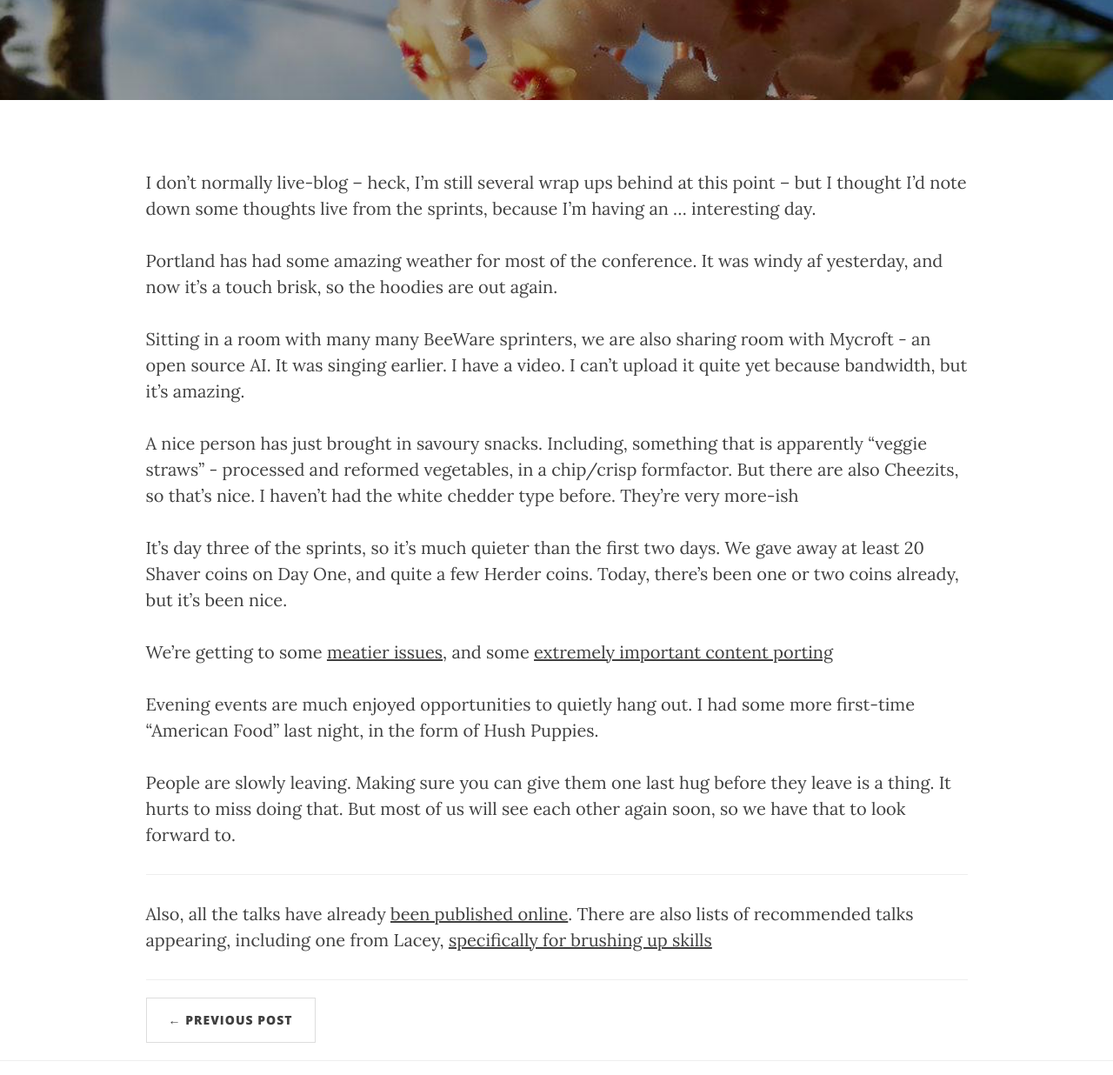
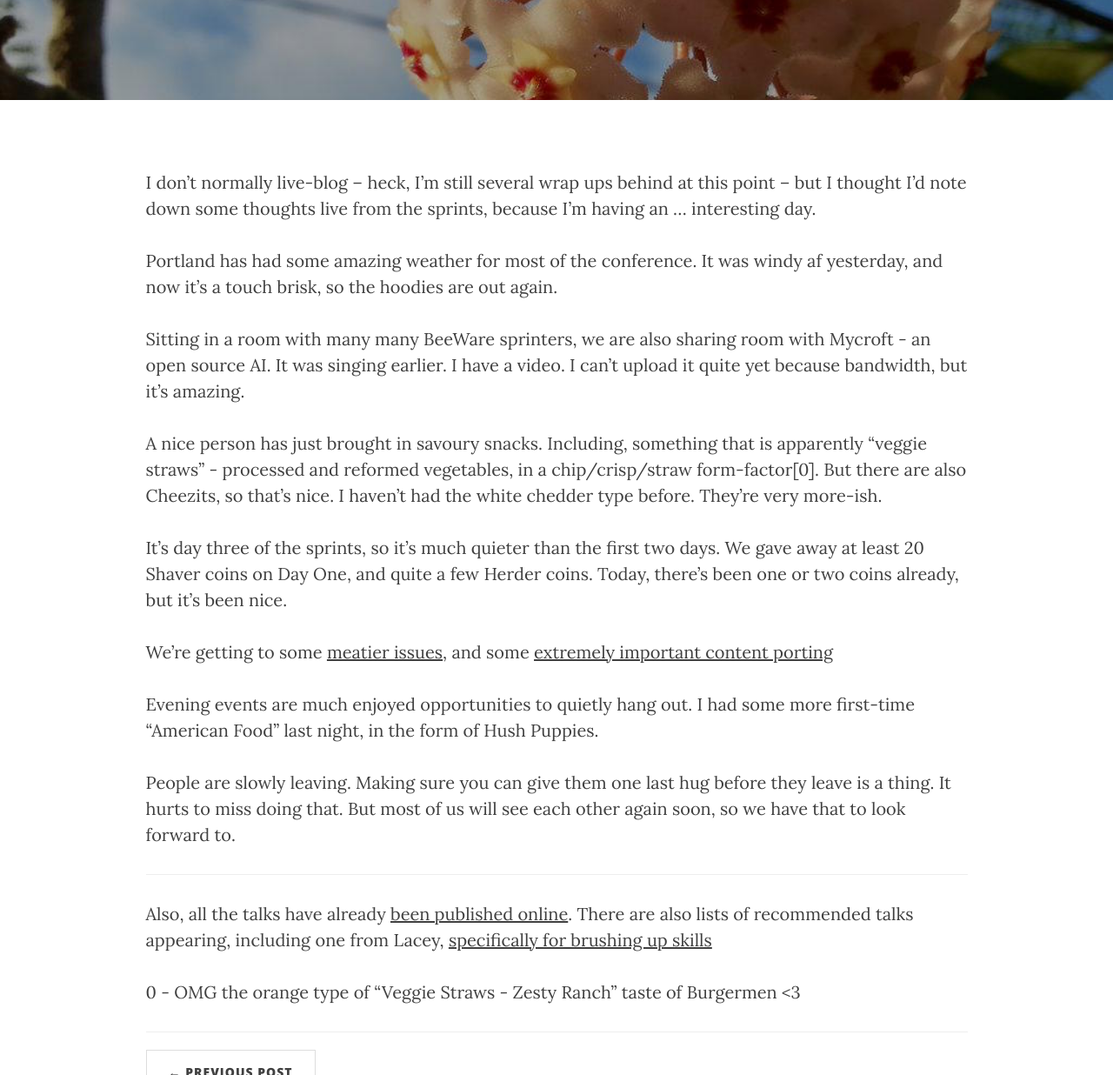
Before and after one commit to glasnt/blog, a Jekyll site: the page built from _posts/2017-05-24-pycon-us-2017-sprints-thoughts.md, in a window 1280 px wide and 1400 px high, scrolled down 298 px, cut to the strip 0-1236 px from the top of the window. Shown: the whole strip at 87% size. Built offline with Jekyll 4.4.1, drawn with Linux system fonts in a browser that asks for light colours; nearby versions of some CDN libraries.

Commit message:
important update

```diff
--- a/_posts/2017-05-24-pycon-us-2017-sprints-thoughts.md
+++ b/_posts/2017-05-24-pycon-us-2017-sprints-thoughts.md
@@ -10,7 +10,7 @@ Portland has had some amazing weather for most of the conference. It was windy a
 
 Sitting in a room with many many BeeWare sprinters, we are also sharing room with Mycroft - an open source AI. It was singing earlier. I have a video. I can't upload it quite yet because bandwidth, but it's amazing.
 
-A nice person has just brought in savoury snacks. Including, something that is apparently "veggie straws" - processed and reformed vegetables, in a chip/crisp formfactor. But there are also Cheezits, so that's nice. I haven't had the white chedder type before. They're very more-ish
+A nice person has just brought in savoury snacks. Including, something that is apparently "veggie straws" - processed and reformed vegetables, in a chip/crisp/straw form-factor[0]. But there are also Cheezits, so that's nice. I haven't had the white chedder type before. They're very more-ish.
 
 It's day three of the sprints, so it's much quieter than the first two days. We gave away at least 20 Shaver coins on Day One, and quite a few Herder coins. Today, there's been one or two coins already, but it's been nice.
 
@@ -23,3 +23,5 @@ People are slowly leaving. Making sure you can give them one last hug before the
 ---
 
 Also, all the talks have already [been published online](https://www.youtube.com/c/pycon2017). There are also lists of recommended talks appearing, including one from Lacey, [specifically for brushing up skills](https://www.laceyhenschel.com/blog/2017/5/24/pycon-2017-talks-to-brush-up-on-skills)
+
+0 - OMG the orange type of "Veggie Straws - Zesty Ranch" taste of Burgermen <3
```
